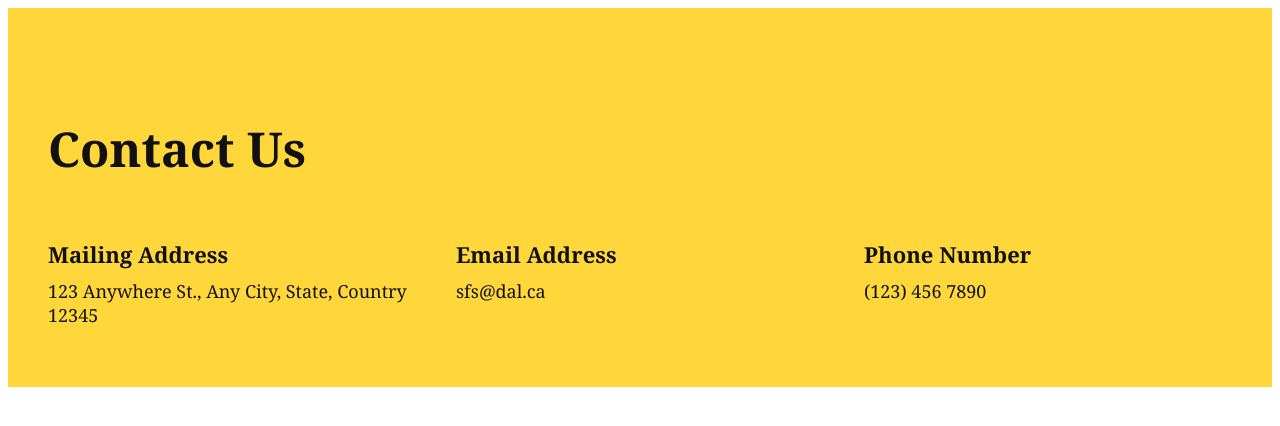
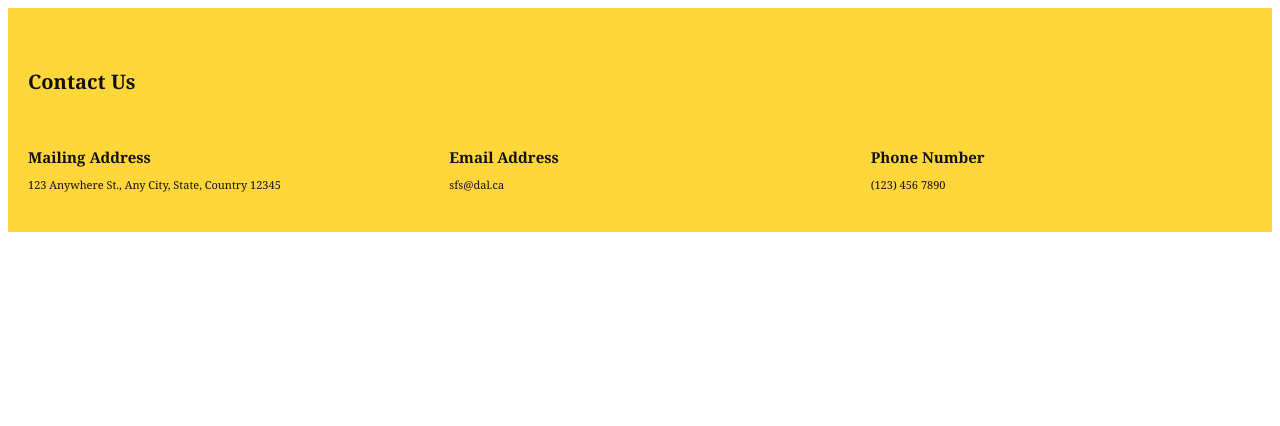
Before and after one commit to NathanSully/CSCI2690FinalProject, a website: page templates/footer.html in a window 1280 px wide. Drawn offline with Linux system fonts and the light colour scheme.

Commit message:
updated footer

```diff
--- a/templates/footer.html
+++ b/templates/footer.html
@@ -7,13 +7,13 @@
     <style>
         footer {
             background-color: #FFD73A;
-            padding: 60px 40px;
+            padding: 40px 20px;
             font-family: 'Georgia', serif;
             color: #111;
         }
 
         footer > p {
-            font-size: 48px;
+            font-size: 20px;
             font-weight: bold;
             margin-bottom: 40px;
         }
@@ -31,13 +31,13 @@
         }
 
         .information h2 {
-            font-size: 22px;
+            font-size: 15px;
             font-weight: bold;
             margin-bottom: 10px;
         }
 
         .information p {
-            font-size: 18px;
+            font-size: 11px;
             margin: 0;
         }
     </style>
```
